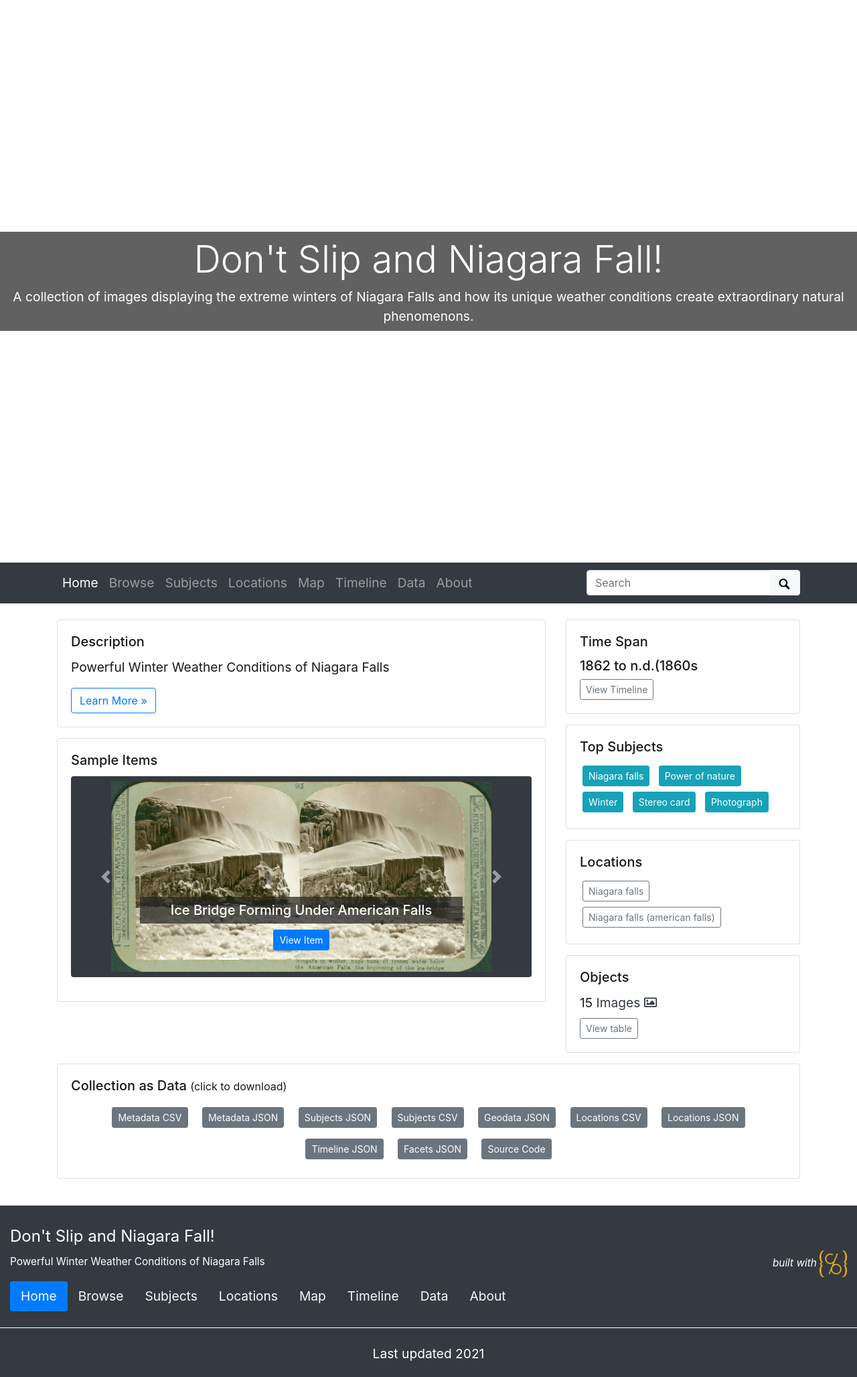
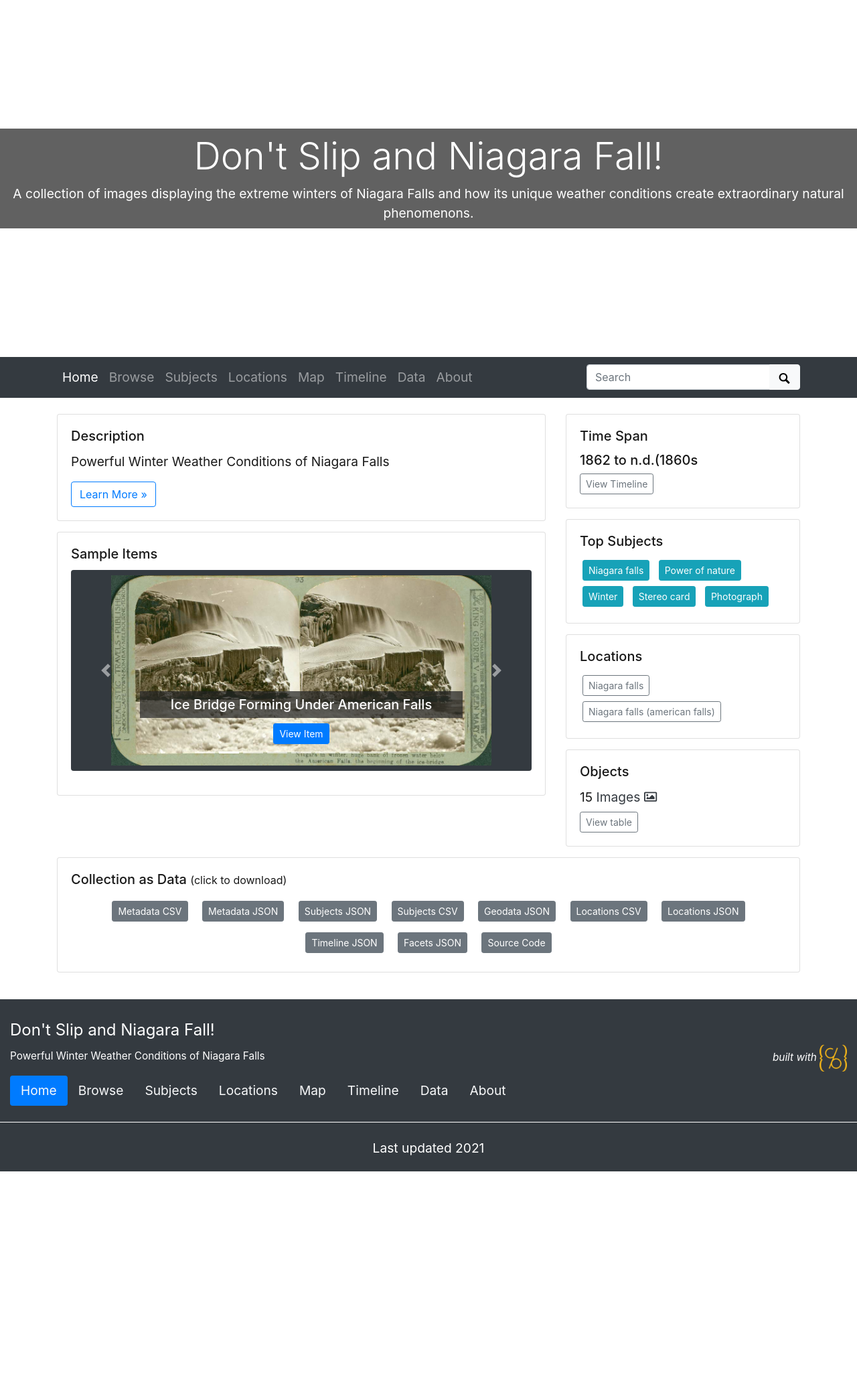
Before and after one commit to cuddycolbon/FINAL-EXHIBIT, a Jekyll site: the page built from index.md, in a window 1280 px wide. Shown: the whole page at 67% size. Built offline with Jekyll 4.4.1, drawn with Linux system fonts in a browser that asks for light colours; after the commit the page ends 1749 px from its top, so only the background shows below that.

Commit message:
Update theme.yml

```diff
--- a/_data/theme.yml
+++ b/_data/theme.yml
@@ -10,7 +10,7 @@
 # use either an objectid (from an item in this collect), a relative location of an image in this repo (ex. /assets/img/feature.jpg), or a full url to an image elsewhere
 featured-image: /FINAL_EXHIBIT/objects/Standing_On_Ice.jpeg
 # optional: add extra padding around collection title for a larger image feature.
-home-title-y-padding: 18em
+home-title-y-padding: 10em
 # optional: change position of background image, center, top, bottom
 home-banner-image-position: # Default is center
 
```
